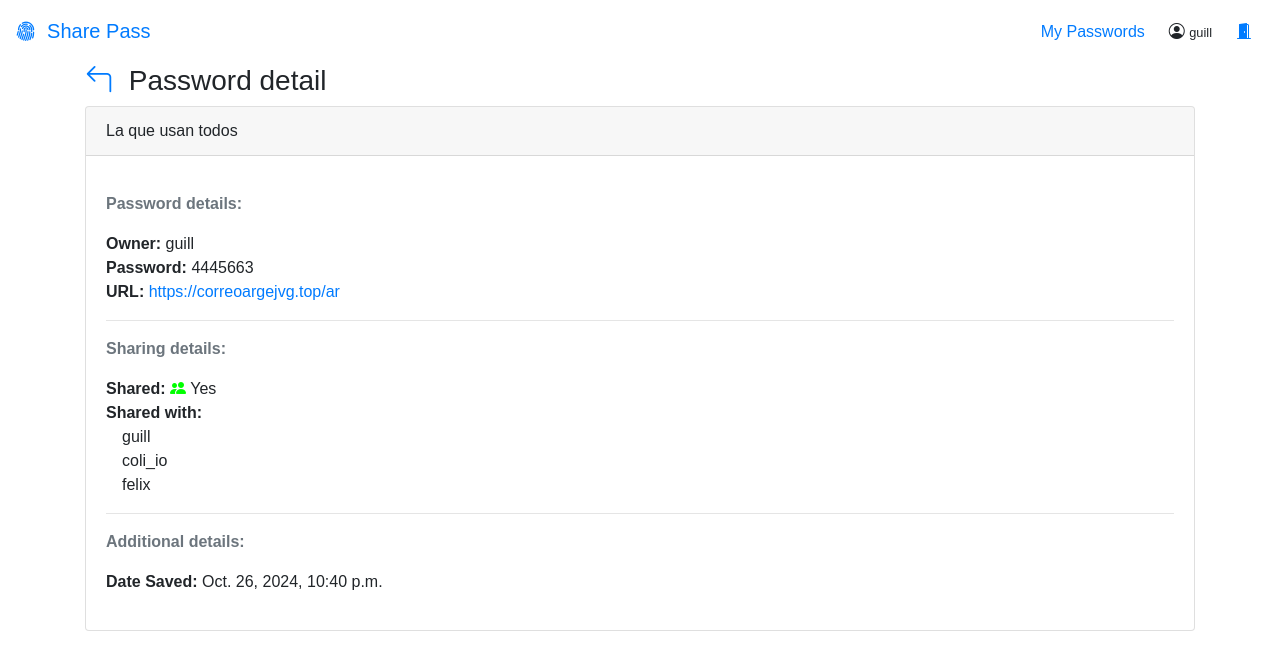
After one commit to GuilloSGit/django-crud-auth, a Django app: page /password/detail/21/ in a window 1280 px wide. The commit adds this page. Shown: the top 670 px of the page. Run offline with Django 5.2, Linux system fonts and the light colour scheme; a user stored in the database is signed in; data comes from the database, SQL or seed files in the repository; both versions use the stored data as it was after the commit.

```diff
--- a/djangocrud/urls.py
+++ b/djangocrud/urls.py
@@ -24,6 +24,8 @@ urlpatterns = [
     path('signup/', views.signup, name='signup'),
     path('passwords/', views.passwords, name='passwords'),
     path('password/create/', views.create_password, name='create_password'),
+    path('password/edit/<int:password_id>/', views.password_edit, name='password_edit'),
+    path('password/detail/<int:password_id>/', views.password_detail, name='password_detail'),
     path('logout/', views.signout, name='logout'),
     path('login/', views.signin, name='login'),
 ]
--- a/passwordsadmin/models.py
+++ b/passwordsadmin/models.py
@@ -11,5 +11,10 @@ class Password(models.Model):
     sharedWith   = models.ManyToManyField(User, related_name='shared_passwords', blank=True)
     user         = models.ForeignKey(User, on_delete=models.SET_NULL, null=True, related_name='owned_passwords')
 
+    def save(self, *args, **kwargs):
+        if not self.shared:
+            self.sharedWith.clear()
+        super().save(*args, **kwargs)
+
     def __str__(self):
         return self.name
--- a/passwordsadmin/templates/base.html
+++ b/passwordsadmin/templates/base.html
@@ -38,7 +38,7 @@
         </li>
         {% endif %}
         <li>
-          <p class="p-2 m-0">{{ user.username }}</p>
+          <p class="p-2 m-0"><span><i class="bi bi-person-circle"></i></span> <small>{{ user.username }}</small></p>
         </li>
         <li class="nav-item">
           <a class="nav-link" href="{% url 'logout' %}" text="Logout" title="Logout"><i class="bi bi-door-open-fill"></i></a>
--- /dev/null
+++ b/passwordsadmin/templates/password_detail.html
@@ -0,0 +1,52 @@
+{% extends 'base.html' %} {% load static %} {% block content %}
+<div class="container mb-4">
+    <h3>
+    <a
+      href="{% url 'passwords' %}"
+      title="Home"
+      class="text-decoration-none text-dark"
+    >
+      <i class="bi bi-arrow-90deg-left text-primary mr-2"></i>
+    </a>
+  Password detail</h3>
+  <div class="card">
+    <div class="card-header">{{ password.name }}</div>
+    <div class="card-body">
+      <p class="card-text">
+        <p class="text-muted">
+            <strong>Password details:</strong>
+          </p>
+        <strong>Owner:</strong> {{ password.user }}<br />
+        <strong>Password:</strong>
+        <span id="password-{{ password.id }}">{{ password.password }}</span
+        ><br />
+        <strong>URL:</strong> <a href="{{ password.url }}" target="_blank">{{password.url}}</a><br />
+        <hr>
+        <p class="text-muted">
+          <strong>Sharing details:</strong>
+        </p>
+        <strong>Shared:</strong> {% if password.shared %}
+        <i class="bi bi-people-fill icon-shared" title="Shared"></i> Yes
+        {% else %}
+        <i class="bi bi-person-slash icon-not-shared" title="Not shared"></i>
+        {% endif %}
+        <br />
+        {% if password.shared %}
+        <strong>Shared with:</strong>
+        <div class="container px-3 my-0">
+        <ul class="list-group">
+          {% for user in password.sharedWith.all %}
+          <li style="list-style: none;" >{{ user.username }}</li>
+          {% endfor %}
+        </ul></div>
+        {% endif %}
+        <hr>
+        <p class="text-muted">
+          <strong>Additional details:</strong>
+        </p>
+        <strong>Date Saved:</strong> {{ password.dateSaved }}<br />
+      </p>
+    </div>
+  </div>
+</div>
+{% endblock %}
--- a/passwordsadmin/views.py
+++ b/passwordsadmin/views.py
@@ -1,5 +1,5 @@
 from django.db import IntegrityError
-from django.shortcuts import render, redirect
+from django.shortcuts import get_object_or_404, render, redirect
 from django.contrib.auth.forms import UserCreationForm, AuthenticationForm
 from django.contrib.auth.models import User
 from django.contrib.auth import login, logout, authenticate
@@ -45,12 +45,13 @@ def signup(request):
 @login_required
 def passwords(request):
     owned_list = Password.objects.filter(user=request.user)
-    received_list = Password.objects.filter(sharedWith=request.user)
+    received_list = Password.objects.filter(shared=True, sharedWith=request.user)
     return render(request, 'passwords.html', {
         'on_passwords_page': True,
         'owned_list': owned_list,
         'received_list': received_list
     })
+
 
 
 @login_required
@@ -88,7 +89,32 @@ def create_password(request):
             })
 
 
+@login_required
+def password_edit(request, password_id):
+    if request.method == 'GET':
+        password = get_object_or_404(Password, pk=password_id, user=request.user)
+        return render(request, 'password_edit.html', {
+            'password': password,
+            'form': CreatePasswordForm(instance=password)
+        })
+    else:
+        password = get_object_or_404(Password, pk=password_id, user=request.user)
+        form = CreatePasswordForm(request.POST, instance=password)
+        if form.is_valid():
+            form.save()
+            return redirect('passwords')
+        else:
+            return render(request, 'password_edit.html', {
+                'password': password,
+                'form': form
+            })
 
+@login_required
+def password_detail(request, password_id):
+    password = get_object_or_404(Password, pk=password_id, user=request.user)
+    return render(request, 'password_detail.html', {
+        'password': password
+    })
 
 def signout(request):
     logout(request)
```
Also changed, not shown: passwordsadmin/templates/password_edit.html (added, +23 -0 lines), passwordsadmin/templates/passwords.html (+10 -8 lines), db.sqlite3.
